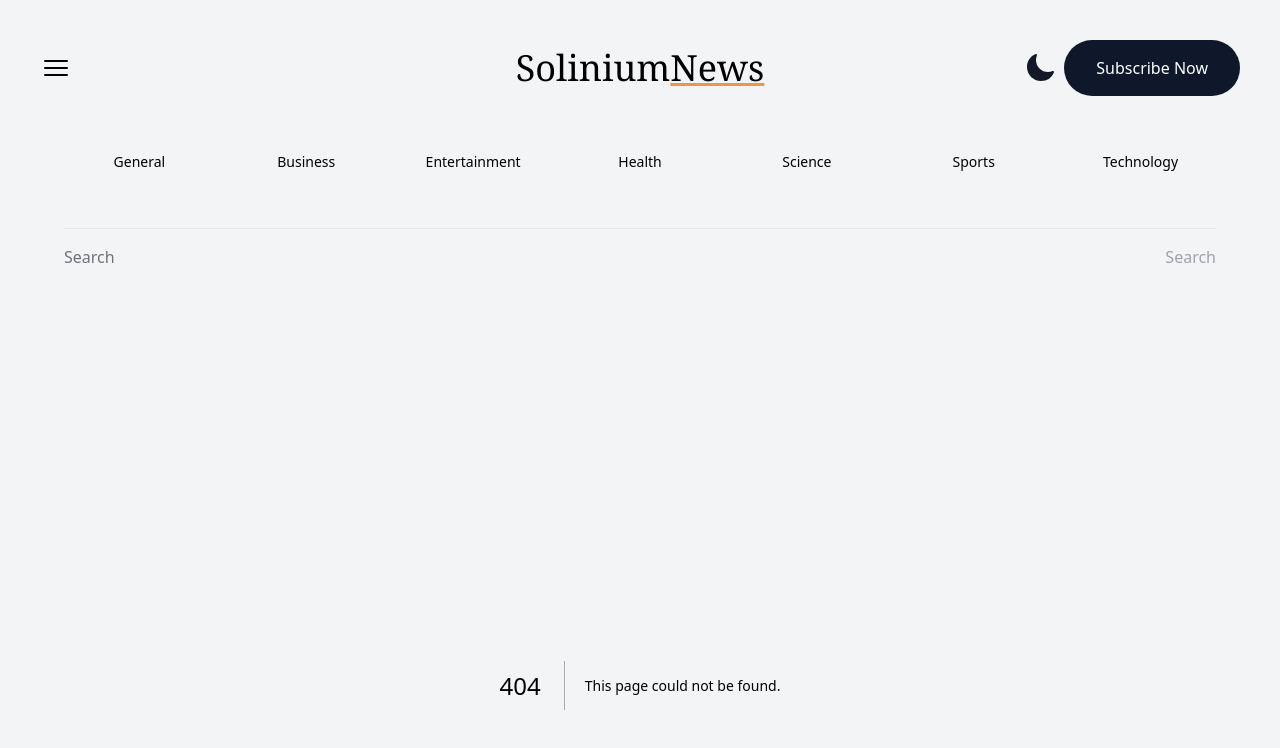
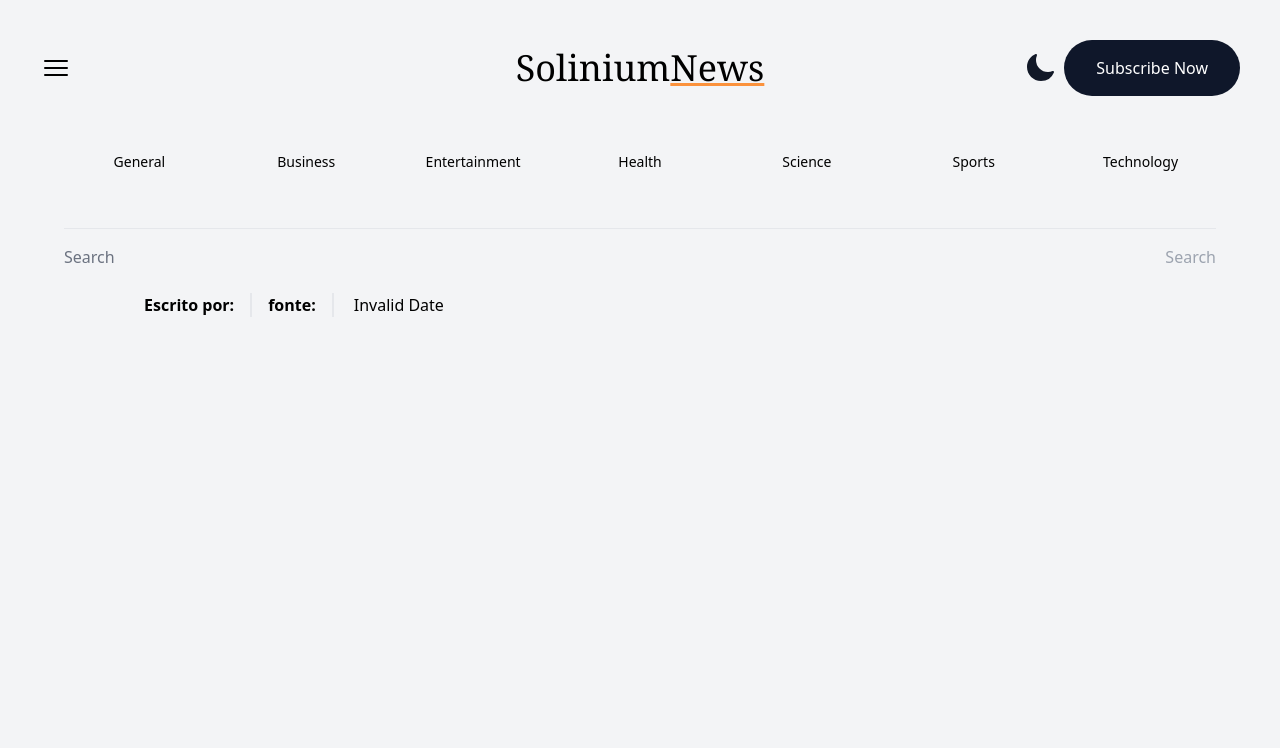
Before and after one commit to guisantosalves/news-app, a Next.js app: page /article in a window 1280 px wide. Before the commit this address had no page. Shown: the top 748 px of the page. Built offline with nearby package versions, Linux system fonts and the light colour scheme.

Commit message:
making article page using the params searchparams props

```diff
--- a/app/Header.tsx
+++ b/app/Header.tsx
@@ -13,7 +13,7 @@ const Header = () => {
             <div className="grid grid-cols-3 p-10 items-center">
                 <Bars3Icon className="h-8 w-8 cursor-pointer" />
                 <Link href='/' prefetch={false}>
-                    <h1 className="font-serif text-4xl text-center">
+                    <h1 className="font-serif text-4xl text-center invisible md:visible lg:visible">
                     Solinium<span className="underline decoration-6 decoration-orange-400">News</span>
                     </h1>
                 </Link>
--- a/app/ReadMoreButton.tsx
+++ b/app/ReadMoreButton.tsx
@@ -1,15 +1,36 @@
 "use client"
 import * as React from "react"
+import { useRouter } from "next/navigation"
 
 type Props = {
     article: Article
 }
 
 const ReadMoreButton = ({article}: Props) => {
+    const router = useRouter();
+
+    /*
+        I am mounting the url and redirecting the user
+    */
+    const handleClick = (e: React.MouseEvent<HTMLButtonElement, MouseEvent>) => {
+        e.preventDefault()
+        const queryString = Object.entries(article)
+        .map(([key, value])=>{
+            return `${key}=${value}`
+        }).join("&")
+
+        const url = `/article?${queryString}`
+
+        router.push(url)
+    }
+
     return(
-        <div>
-
-        </div>
+        <button
+            onClick={(e)=>handleClick(e)}
+            className="bg-orange-400 h-10 rounded-b-lg dark:text-gray-900 hover:bg-orange-500"
+        >
+            Leia Mais
+        </button>
     )
 }
 
--- /dev/null
+++ b/app/article/page.tsx
@@ -0,0 +1,48 @@
+import * as React from 'react'
+import { notFound } from 'next/navigation'
+
+type Props = {
+    searchParams?: Article;
+}
+
+/* when we set searchParams we can get the params in url */
+const ArticlePage = ({ searchParams }: Props) => {
+    if (
+        (searchParams && Object.entries(searchParams).length === 0) ||
+        !searchParams
+    ) {
+        return notFound();
+    }
+
+    const article: Article = searchParams;
+
+    return (
+        <article>
+            <section className='flex flex-col lg:flex-row pb-24 px-10'>
+                {article.image && (
+                    <img
+                        src={article.image}
+                        alt={article.title}
+                        className="h-48 max-w-md mx-auto md:max-w-lg lg:max-w-xl
+                        object-cover rounded-lg shadow-md"
+                    />
+                )}
+                <div className='p-10 lg:pt-0'>
+                    <h1 className='headerTitle px-0 no-underline pb-2'>
+                        {article.title}
+                    </h1>
+
+                    <div className='flex divide-x-2 space-x-4'>
+                        <h2 className='font-semibold'>Escrito por: {article.author === "null" ? "desconhecido" : article.author}</h2>
+                        <h2 className='font-semibold pl-4'>fonte: {article.source}</h2>
+                        <p className='pl-5'>{new Date(article.published_at).toLocaleDateString()}</p>
+                    </div>
+
+                    <p className='pt-4'>{article.description}</p>
+                </div>
+            </section>
+        </article>
+    )
+}
+
+export default ArticlePage
--- a/styles/globals.css
+++ b/styles/globals.css
@@ -8,4 +8,9 @@
         rounded-full p-4 cursor-pointer hover:font-bold capitalize hover:scale-110 transition-transform duration-200
         ease-out;
     }
+
+    .headerTitle {
+        @apply text-4xl font-serif capitalize px-10 underline decoration-orange-400 decoration-2 underline-offset-4
+        decoration-double
+    }
 }
```
